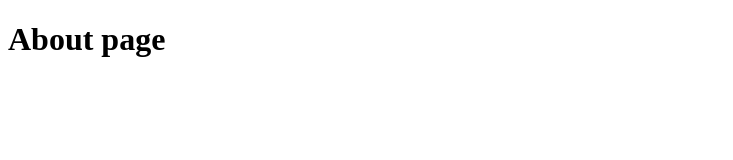
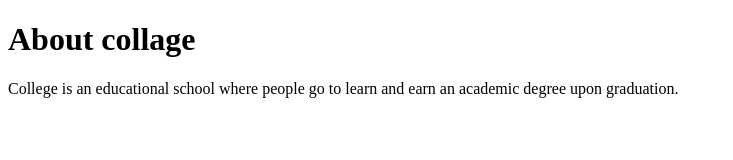
Before and after one commit to shubhamjoshi76/icp8.0, a plain HTML site: page about.html in a window 1280 px wide. Shown: the whole page, without its empty margins (0-733 px from the left). Drawn offline with Linux system fonts and the light colour scheme.

Commit message:
change about page and add Collage info

```diff
--- a/about.html
+++ b/about.html
@@ -5,7 +5,8 @@
     <title>Git hub practices</title>
 </head>
 <body>
-    <h1>About page</h1>
+    <h1>About collage</h1>
+    <p>College is an educational school where people go to learn and earn an academic degree upon graduation.</p>
 
 </body>
 </html>
```
